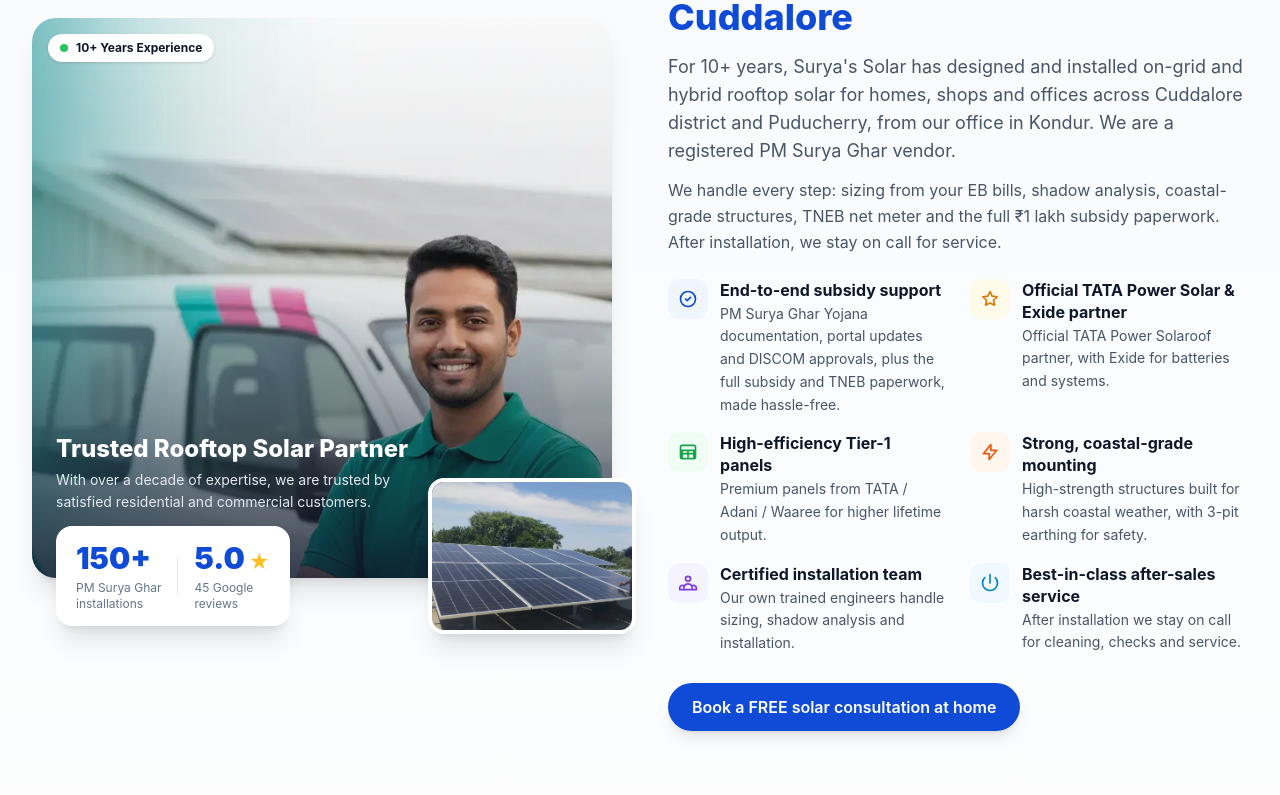
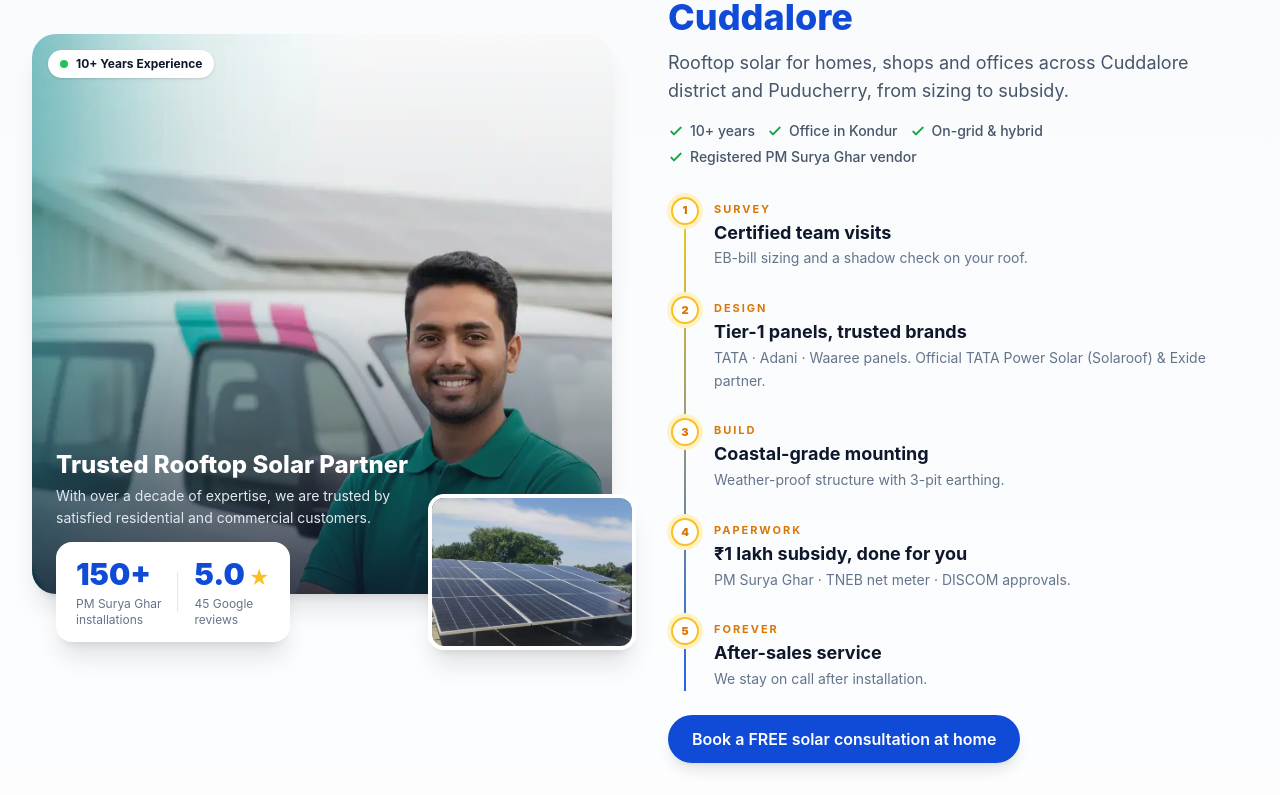
Before and after one commit to Jayasurya-JK/Suryas-Solar, a Next.js app in the folder Web/: page /service-areas/cuddalore in a window 1280 px wide. Shown: the part 6725-7520 px from the top of the page. Built offline with nearby package versions, Linux system fonts and the light colour scheme; a web font is replaced by a local one.

Commit message:
jay commited this

```diff
--- a/Web/src/components/WhyChoose.jsx
+++ b/Web/src/components/WhyChoose.jsx
@@ -1,13 +1,6 @@
 import { openBooking } from './BookingModal'
 
-const FEATURES = [
-  { title: 'End-to-end subsidy support', text: 'PM Surya Ghar Yojana documentation, portal updates and DISCOM approvals, plus the full subsidy and TNEB paperwork, made hassle-free.', tone: 'bg-primary-50 text-primary', d: 'M9 12l2 2 4-4m6 2a9 9 0 11-18 0 9 9 0 0118 0z' },
-  { title: 'Official TATA Power Solar & Exide partner', text: 'Official TATA Power Solaroof partner, with Exide for batteries and systems.', tone: 'bg-amber-50 text-amber-600', d: 'M12 3l2.6 5.6 6.1.7-4.5 4.2 1.2 6L12 16.8 6.6 19.5l1.2-6L3.3 9.3l6.1-.7z' },
-  { title: 'High-efficiency Tier-1 panels', text: 'Premium panels from TATA / Adani / Waaree for higher lifetime output.', tone: 'bg-green-50 text-green-600', d: 'M3 10h18M3 14h18m-9-4v8m-7-8v8m14-8v8M3 6a2 2 0 012-2h14a2 2 0 012 2v12a2 2 0 01-2 2H5a2 2 0 01-2-2V6z' },
-  { title: 'Strong, coastal-grade mounting', text: 'High-strength structures built for harsh coastal weather, with 3-pit earthing for safety.', tone: 'bg-orange-50 text-orange-600', d: 'M13 10V3L4 14h7v7l9-11h-7z' },
-  { title: 'Certified installation team', text: 'Our own trained engineers handle sizing, shadow analysis and installation.', tone: 'bg-violet-50 text-violet-600', d: 'M17 20h5v-2a3 3 0 00-5.36-1.86M17 20H7m10 0v-2c0-.66-.13-1.28-.36-1.86M7 20H2v-2a3 3 0 015.36-1.86M7 20v-2c0-.66.13-1.28.36-1.86m0 0a5 5 0 019.28 0M15 7a3 3 0 11-6 0 3 3 0 016 0z' },
-  { title: 'Best-in-class after-sales service', text: 'After installation we stay on call for cleaning, checks and service.', tone: 'bg-sky-50 text-sky-600', d: 'M18.36 5.64a9 9 0 11-12.73 0M12 2v10' },
-]
+const FACTS = ['10+ years', 'Office in Kondur', 'On-grid & hybrid', 'Registered PM Surya Ghar vendor']
 
 const BANKS = [
   { name: 'SBI', src: '/images/SBI.webp' },
@@ -17,6 +10,29 @@ const BANKS = [
   { name: 'Bank of Maharashtra', src: '/images/bank-of-maharastra.webp' },
   { name: 'Indian Overseas Bank', src: '/images/indian-overseas-bank.webp' },
 ]
+
+const JOURNEY = [
+  { step: 'Survey', title: 'Certified team visits', text: 'EB-bill sizing and a shadow check on your roof.' },
+  { step: 'Design', title: 'Tier-1 panels, trusted brands', text: 'TATA · Adani · Waaree panels. Official TATA Power Solar (Solaroof) & Exide partner.' },
+  { step: 'Build', title: 'Coastal-grade mounting', text: 'Weather-proof structure with 3-pit earthing.' },
+  { step: 'Paperwork', title: '₹1 lakh subsidy, done for you', text: 'PM Surya Ghar · TNEB net meter · DISCOM approvals.' },
+  { step: 'Forever', title: 'After-sales service', text: 'We stay on call after installation.' },
+]
+
+function Journey() {
+  return (
+    <ol className="relative mt-7 ml-4 border-l-2 border-transparent [border-image:linear-gradient(to_bottom,#facc15,#2563eb)_1] space-y-6">
+      {JOURNEY.map((j, i) => (
+        <li key={j.step} className="relative pl-7">
+          <span className="absolute -left-[15px] top-0.5 w-7 h-7 rounded-full bg-white ring-4 ring-amber-100 border-2 border-amber-400 text-[11px] font-black text-amber-600 flex items-center justify-center">{i + 1}</span>
+          <span className="text-[11px] font-bold uppercase tracking-[0.18em] text-amber-600">{j.step}</span>
+          <h3 className="mt-0.5 text-lg font-bold text-slate-900 leading-snug">{j.title}</h3>
+          <p className="mt-0.5 text-sm text-slate-500 leading-relaxed">{j.text}</p>
+        </li>
+      ))}
+    </ol>
+  )
+}
 
 export default function WhyChoose() {
   return (
@@ -60,28 +76,21 @@ export default function WhyChoose() {
             <h2 className="mt-4 text-3xl sm:text-4xl font-extrabold text-slate-900 leading-tight">
               Rooftop Solar Installer in <span className="text-primary">Cuddalore</span>
             </h2>
-            <p className="mt-4 text-slate-600 text-base sm:text-lg leading-relaxed">
-              For 10+ years, Surya&apos;s Solar has designed and installed on-grid and hybrid rooftop solar for homes, shops and offices across Cuddalore district and Puducherry, from our office in Kondur. We are a registered PM Surya Ghar vendor.
+            <p className="mt-3 text-slate-600 text-base sm:text-lg leading-relaxed">
+              Rooftop solar for homes, shops and offices across Cuddalore district and Puducherry, from sizing to subsidy.
             </p>
-            <p className="mt-3 text-slate-600 leading-relaxed">
-              We handle every step: sizing from your EB bills, shadow analysis, coastal-grade structures, TNEB net meter and the full ₹1 lakh subsidy paperwork. After installation, we stay on call for service.
+            <p className="mt-4 flex flex-wrap items-center gap-x-3 gap-y-1.5 text-sm font-medium text-slate-600">
+              {FACTS.map((f) => (
+                <span key={f} className="inline-flex items-center gap-1.5">
+                  <svg className="w-4 h-4 text-green-600" fill="none" stroke="currentColor" strokeWidth={3} viewBox="0 0 24 24" aria-hidden="true"><path strokeLinecap="round" strokeLinejoin="round" d="M5 13l4 4L19 7" /></svg>
+                  {f}
+                </span>
+              ))}
             </p>
 
-            <ul className="mt-6 grid sm:grid-cols-2 gap-x-6 gap-y-4">
-              {FEATURES.map((f) => (
-                <li key={f.title} className="flex gap-3">
-                  <span className={`w-10 h-10 shrink-0 rounded-xl flex items-center justify-center ${f.tone}`}>
-                    <svg className="w-5 h-5" fill="none" stroke="currentColor" strokeWidth={2} viewBox="0 0 24 24" aria-hidden="true"><path strokeLinecap="round" strokeLinejoin="round" d={f.d} /></svg>
-                  </span>
-                  <div>
-                    <h3 className="font-bold text-slate-900 leading-snug">{f.title}</h3>
-                    <p className="mt-0.5 text-sm text-slate-600 leading-relaxed">{f.text}</p>
-                  </div>
-                </li>
-              ))}
-            </ul>
+            <Journey />
 
-            <button type="button" onClick={openBooking} className="btn-primary mt-7 text-base">
+            <button type="button" onClick={openBooking} className="btn-primary mt-6 w-full sm:w-auto text-base">
               Book a FREE solar consultation at home
             </button>
           </div>
```
